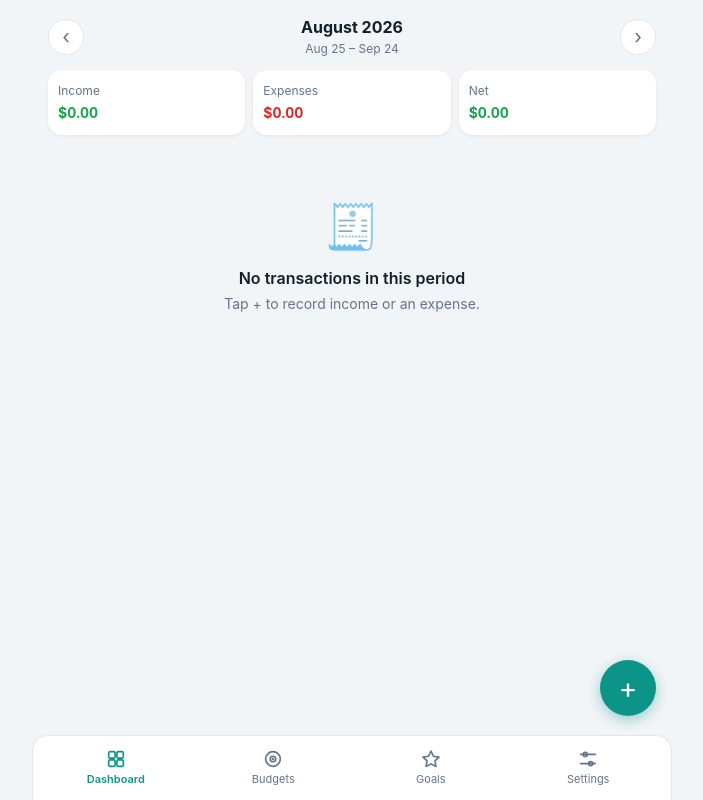
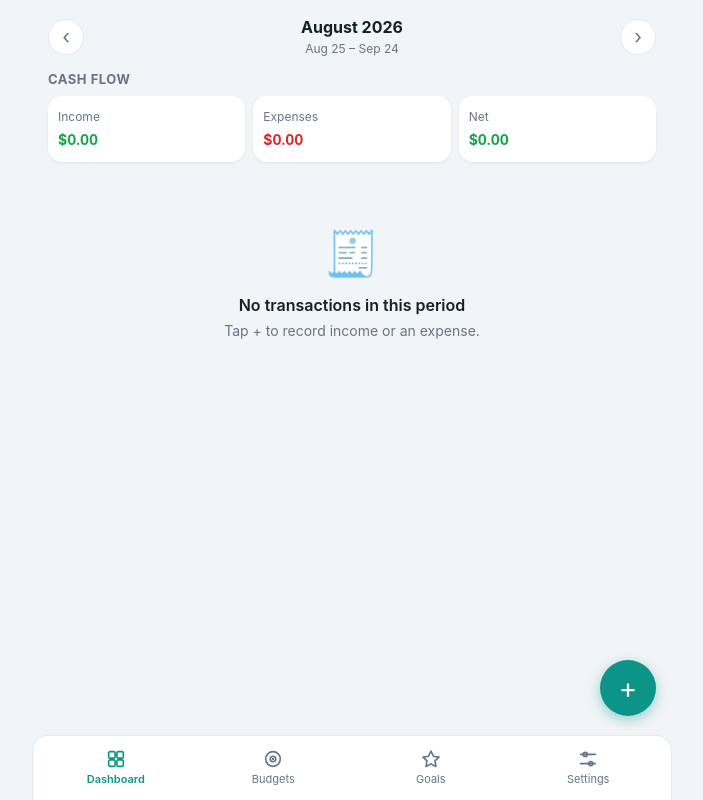
Before and after one commit to camichaves79/budget, a React (Vite) app: page / in a window 1280 px wide. Shown: the whole page, without its empty margins (288-991 px from the left). Built offline with nearby package versions, Linux system fonts and the light colour scheme.

Commit message:
Add Cash flow section label above period summary

```diff
--- a/src/index.css
+++ b/src/index.css
@@ -141,6 +141,11 @@ select:focus-visible {
   text-transform: uppercase;
   letter-spacing: 0.04em;
   color: var(--muted);
+}
+
+/* Section label placed directly on the page (not inside a card). */
+.summary-heading {
+  margin: 0 0 8px;
 }
 
 .link-btn {
--- a/src/pages/Dashboard.tsx
+++ b/src/pages/Dashboard.tsx
@@ -79,6 +79,7 @@ export function Dashboard({
     <div>
       <PeriodNav period={period} onShift={onShiftPeriod} onToday={onToday} />
 
+      <h2 className="section-title summary-heading">Cash flow</h2>
       <section className="summary-grid" aria-label="Period summary">
         <div className="summary-card">
           <span className="summary-label">Income</span>
```
